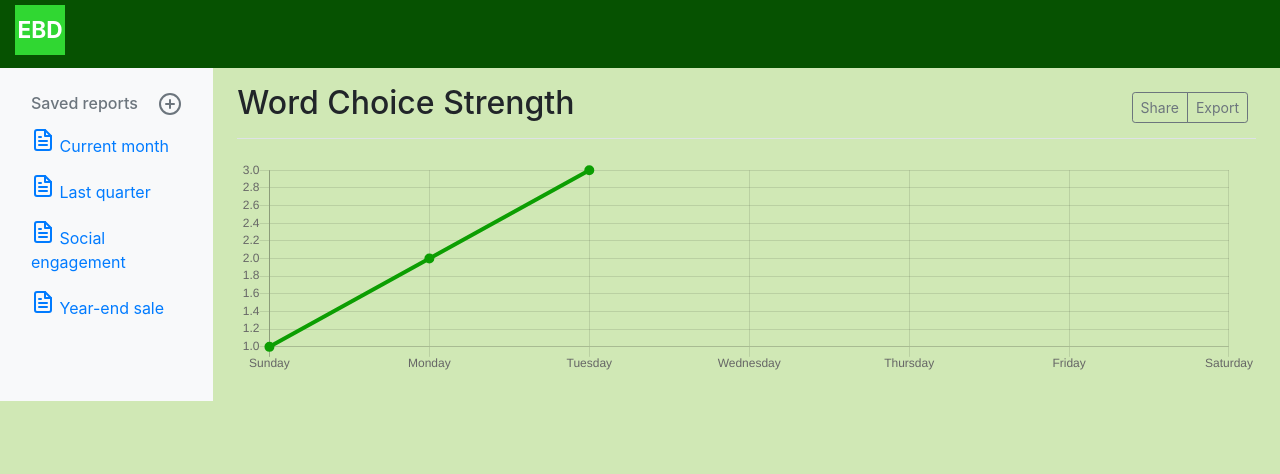
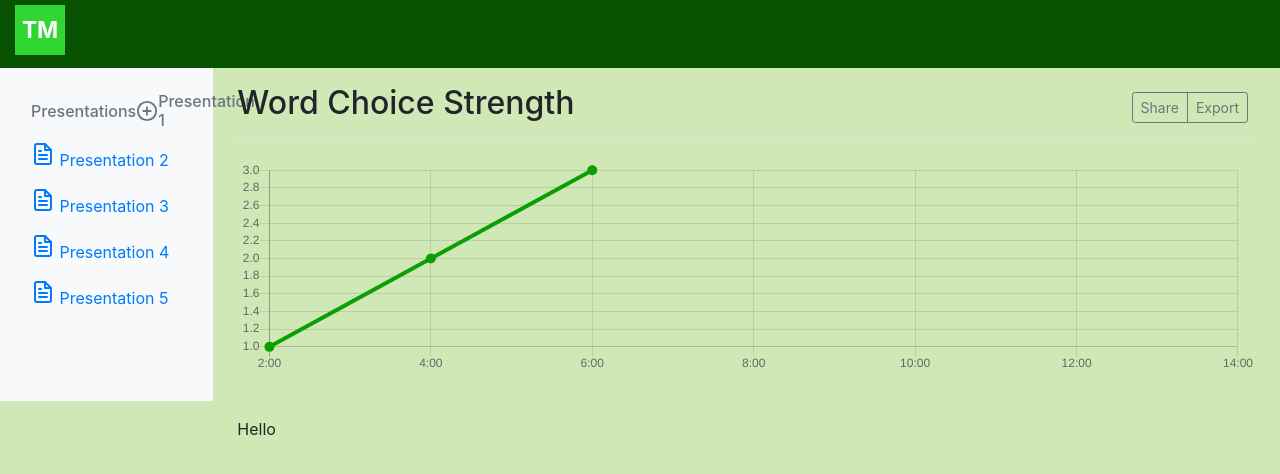
Before and after one commit to andrew-vicencio/TELME-QHacks2018, a website: page app/website/website.html in a window 1280 px wide. Drawn offline with nearby package versions, Linux system fonts and the light colour scheme; no server answers.

```diff
--- /dev/null
+++ b/app/website/Scripts/scripts.js
@@ -0,0 +1,11 @@
+var myAPI = "8B18mZhs2uqttEfDJ95xx7PTk8bohh7n";
+var serverURL = "http://http://localhost:8080/";
+var mlabURL = "https://api.mlab.com/api/1";
+var getURL = "/databases/convodb/collections";
+var textURL = "/getDataText";
+var AnalysisURL = "/getDataAnalysis";
+
+var xhr = new XMLHttpRequest();
+xhr.open('GET', serverURL+textURL, true);
+xhr.send();
+console.log(xhr.getAllResponseHeaders());
--- a/app/website/website.html
+++ b/app/website/website.html
@@ -2,13 +2,13 @@
 <html>
   <head>
     <meta charset="utf-8"></meta>
-    <title></title>
+    <title>TELME</title>
     <link rel="stylesheet" href="https://maxcdn.bootstrapcdn.com/bootstrap/4.0.0/css/bootstrap.min.css" integrity="sha384-Gn5384xqQ1aoWXA+058RXPxPg6fy4IWvTNh0E263XmFcJlSAwiGgFAW/dAiS6JXm" crossorigin="anonymous"></link>
     <link rel="stylesheet" href="./CSS/master.css"></link>
   </head>
   <body>
     <nav class="navbar navbar-dark sticky-top bg-green flex-md-nowrap p-0">
-      <h1 class="navbar-brand col-sm-3 col-md-2 mr-0"><div id="title">EBD</div></h1>
+      <h1 class="navbar-brand col-sm-3 col-md-2 mr-0"><div id="title">TM</div></h1>
     </nav>
 
     <div class="container-fluid">
@@ -20,34 +20,35 @@
             </ul>
 
             <h6 class="sidebar-heading d-flex justify-content-between align-items-center px-3 mt-4 mb-1 text-muted">
-              <span>Saved reports</span>
+              <span>Presentations</span>
               <a class="d-flex align-items-center text-muted" href="#">
                 <svg xmlns="http://www.w3.org/2000/svg" width="24" height="24" viewBox="0 0 24 24" fill="none" stroke="currentColor" stroke-width="2" stroke-linecap="round" stroke-linejoin="round" class="feather feather-plus-circle"><circle cx="12" cy="12" r="10"></circle><line x1="12" y1="8" x2="12" y2="16"></line><line x1="8" y1="12" x2="16" y2="12"></line></svg>
+                Presentation 1
               </a>
             </h6>
             <ul class="nav flex-column mb-2">
               <li class="nav-item">
                 <a class="nav-link" href="#">
                   <svg xmlns="http://www.w3.org/2000/svg" width="24" height="24" viewBox="0 0 24 24" fill="none" stroke="currentColor" stroke-width="2" stroke-linecap="round" stroke-linejoin="round" class="feather feather-file-text"><path d="M14 2H6a2 2 0 0 0-2 2v16a2 2 0 0 0 2 2h12a2 2 0 0 0 2-2V8z"></path><polyline points="14 2 14 8 20 8"></polyline><line x1="16" y1="13" x2="8" y2="13"></line><line x1="16" y1="17" x2="8" y2="17"></line><polyline points="10 9 9 9 8 9"></polyline></svg>
-                  Current month
+                  Presentation 2
                 </a>
               </li>
               <li class="nav-item">
                 <a class="nav-link" href="#">
                   <svg xmlns="http://www.w3.org/2000/svg" width="24" height="24" viewBox="0 0 24 24" fill="none" stroke="currentColor" stroke-width="2" stroke-linecap="round" stroke-linejoin="round" class="feather feather-file-text"><path d="M14 2H6a2 2 0 0 0-2 2v16a2 2 0 0 0 2 2h12a2 2 0 0 0 2-2V8z"></path><polyline points="14 2 14 8 20 8"></polyline><line x1="16" y1="13" x2="8" y2="13"></line><line x1="16" y1="17" x2="8" y2="17"></line><polyline points="10 9 9 9 8 9"></polyline></svg>
-                  Last quarter
+                  Presentation 3
                 </a>
               </li>
               <li class="nav-item">
                 <a class="nav-link" href="#">
                   <svg xmlns="http://www.w3.org/2000/svg" width="24" height="24" viewBox="0 0 24 24" fill="none" stroke="currentColor" stroke-width="2" stroke-linecap="round" stroke-linejoin="round" class="feather feather-file-text"><path d="M14 2H6a2 2 0 0 0-2 2v16a2 2 0 0 0 2 2h12a2 2 0 0 0 2-2V8z"></path><polyline points="14 2 14 8 20 8"></polyline><line x1="16" y1="13" x2="8" y2="13"></line><line x1="16" y1="17" x2="8" y2="17"></line><polyline points="10 9 9 9 8 9"></polyline></svg>
-                  Social engagement
+                  Presentation 4
                 </a>
               </li>
               <li class="nav-item">
                 <a class="nav-link" href="#">
                   <svg xmlns="http://www.w3.org/2000/svg" width="24" height="24" viewBox="0 0 24 24" fill="none" stroke="currentColor" stroke-width="2" stroke-linecap="round" stroke-linejoin="round" class="feather feather-file-text"><path d="M14 2H6a2 2 0 0 0-2 2v16a2 2 0 0 0 2 2h12a2 2 0 0 0 2-2V8z"></path><polyline points="14 2 14 8 20 8"></polyline><line x1="16" y1="13" x2="8" y2="13"></line><line x1="16" y1="17" x2="8" y2="17"></line><polyline points="10 9 9 9 8 9"></polyline></svg>
-                  Year-end sale
+                  Presentation 5
                 </a>
               </li>
             </ul>
@@ -65,16 +66,18 @@
             </div>
           </div>
 
-          <canvas class="my-4 chartjs-render-monitor" id="myChart" width="1082" height="228" style="display: block; width: 1082px; height: 456px;"></canvas>
+          <canvas class="my-4 chartjs-render-monitor" id="myChart" width="1082" height="228" style="display: block; width: 1082px; height: 228px;"></canvas>
         </main>
       </div>
     </div>
+
+    <div id="transcript" class="col-md-9 ml-sm-auto col-lg-10 pt-3 px-4"style="display: block; width: 1084px; height: 400px;"><p>Hello<p></div>
 
 
 
 
     <!--jquery and bootstrap scripts -->
-    <script src="http://code.jquery.com/jquery-3.3.1.js" integrity="sha256-2Kok7MbOyxpgUVvAk/HJ2jigOSYS2auK4Pfzbm7uH60=" crossorigin="anonymous"></script>
+    <script src="https://code.jquery.com/jquery-3.3.1.js" integrity="sha256-2Kok7MbOyxpgUVvAk/HJ2jigOSYS2auK4Pfzbm7uH60=" crossorigin="anonymous"></script>
     <script src="https://cdnjs.cloudflare.com/ajax/libs/popper.js/1.12.9/umd/popper.min.js" integrity="sha384-ApNbgh9B+Y1QKtv3Rn7W3mgPxhU9K/ScQsAP7hUibX39j7fakFPskvXusvfa0b4Q" crossorigin="anonymous"></script>
     <script src="https://maxcdn.bootstrapcdn.com/bootstrap/4.0.0/js/bootstrap.min.js" integrity="sha384-JZR6Spejh4U02d8jOt6vLEHfe/JQGiRRSQQxSfFWpi1MquVdAyjUar5+76PVCmYl" crossorigin="anonymous"></script>
     <script src="https://cdnjs.cloudflare.com/ajax/libs/Chart.js/2.7.1/Chart.min.js"></script>
@@ -83,7 +86,7 @@
       var myChart = new Chart(ctx, {
         type: 'line',
         data: {
-          labels: ["Sunday", "Monday", "Tuesday", "Wednesday", "Thursday", "Friday", "Saturday"],
+          labels: ["2:00", "4:00", "6:00", "8:00", "10:00", "12:00", "14:00"],
           datasets: [{
             data: [1, 2, 3],
             lineTension: 0,
@@ -100,6 +103,6 @@
         }
       });
     </script>
-    <script src="./Scripts/test.js"></script>
+    <script src="./Scripts/scripts.js"></script>
   </body>
 </html>
```
